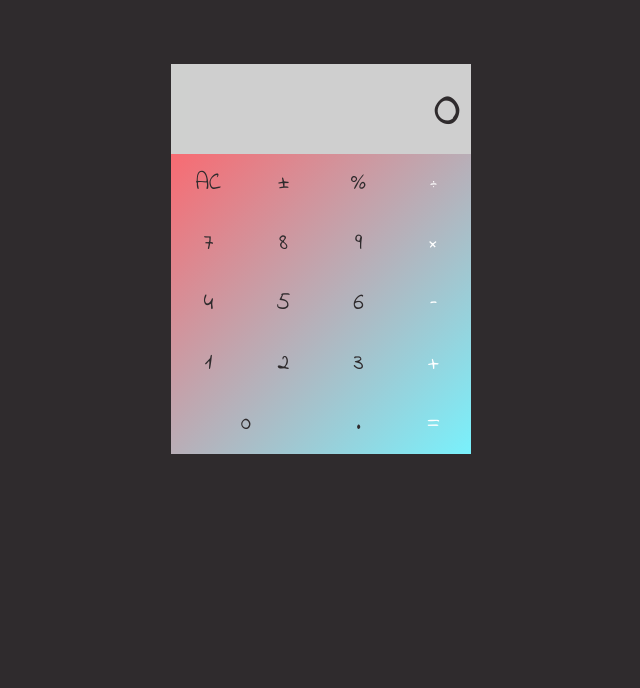
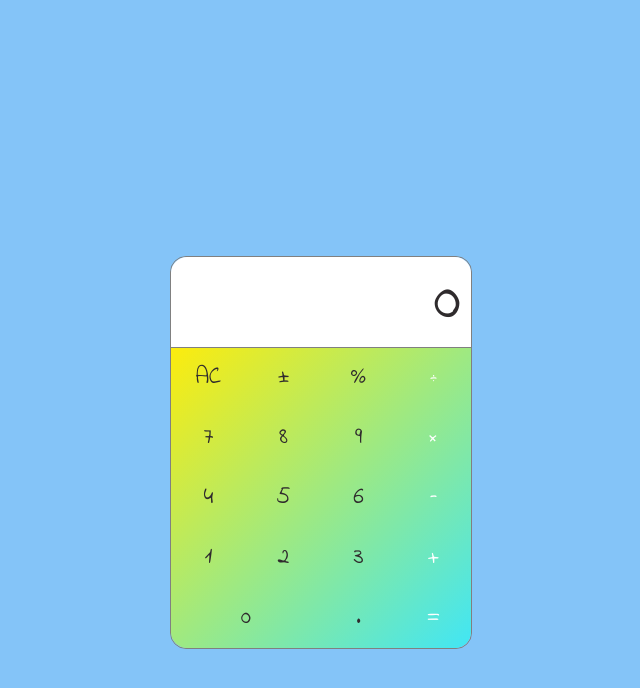
Before and after one commit to mattwong59/my-calculator, a React (Create React App) app: page / in a window 1280 px wide. Shown: the top 688 px of the page, without its empty margins (319-959 px from the left). Built offline with nearby package versions, Linux system fonts and the light colour scheme.

Commit message:
Change color scheme

```diff
--- a/src/App.css
+++ b/src/App.css
@@ -1,23 +1,23 @@
 body {
-  background-color: #2F2B2D;
+  background-color: #84c4f8
 }
 
 .App {
   display: flex;
   justify-content: center;
-  padding-top: 5%;
+  padding-top: 20%;
 }
 
 .buttons {
   backface-visibility: true;
-  background: linear-gradient(135deg, #f86b72 0%,#79f1fc 100%);
+  background: linear-gradient(135deg, #fcec0d 0%,#41e6f5 100%);
   line-height: 60px;
   font-size: 1.5em;
   cursor: pointer;
   display: flex;
   flex-wrap: wrap;
   flex: 0 1 100%;
-
+  border-radius: 0 0 1rem 1rem;
   cursor: pointer;
 }
 
@@ -29,7 +29,7 @@ body {
 }
 
 .button:hover {
-  background: #9be9dc;
+  background: #c3fff5;
   opacity: 0.8;
 }
 
@@ -37,10 +37,13 @@ body {
   color: white;
 }
 
-
-
 .button.classic.zero {
   flex: 2;
+  border-radius: 0 0 0 1rem;
+}
+
+#equals {
+  border-radius: 0 0 1rem 0;
 }
 
 .calculator {
@@ -48,10 +51,12 @@ body {
   width: 300px;
   display: flex;
   flex-wrap: wrap;
+  border: 1px solid grey;
+  border-radius: 1rem;
 }
 
 .display {
-  background: #F8F9F8;
+  background: rgb(255, 255, 255);
   color: #2F2B2D;
   padding-right: 10px;
   font-weight: 100;
@@ -60,6 +65,7 @@ body {
   justify-content: flex-end;
   display: flex;
   flex-wrap: wrap;
-  opacity: 0.8;
+  border-bottom: 1px solid grey;
+  border-radius: 1rem 1rem 0 0;
   flex: 1 100%;
 }
--- a/src/Calculator.js
+++ b/src/Calculator.js
@@ -1,4 +1,5 @@
 import React, { Component } from 'react';
+// import AutoShrinkingText from 'AutoShrinkingText.js'
 import './App.css';
 
 class Calculator extends Component {
@@ -91,13 +92,11 @@ class Calculator extends Component {
         })
     }
 
-
-
-
     render() {
         const { displayValue } = this.state;
       return (
           <div className="calculator">
+            {/* <AutoShrinkingText></AutoShrinkingText> */}
             <div className="display">{ displayValue }</div>
             <div className="buttons">
               <div className="button top" id="ac" onClick={() => this.clearDisplay()}>AC</div>
```
Also changed, not shown: src/AutoShrinkingText.js (added, +33 -0 lines).
